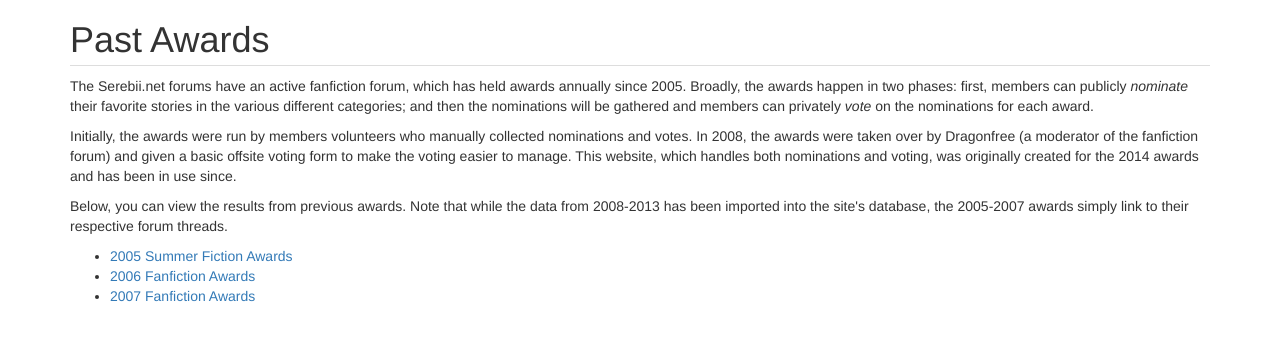
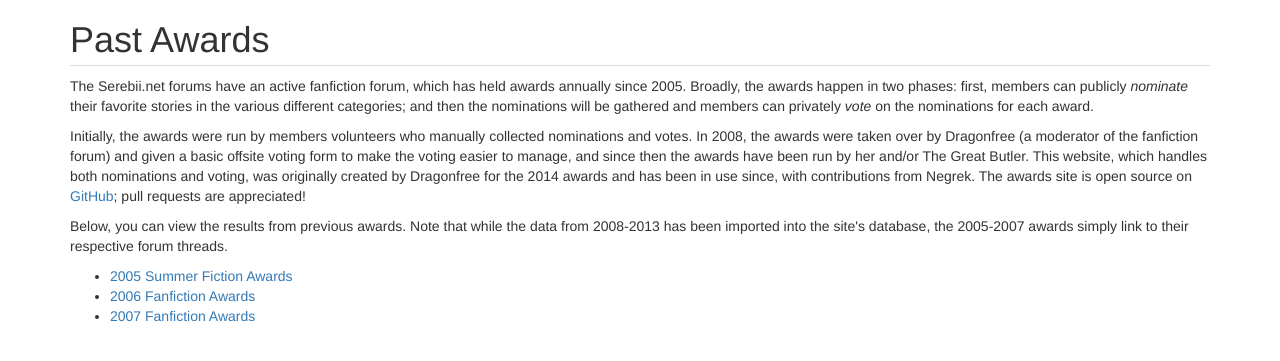
Before and after one commit to antialiasis/thousandroads-companion, a Django app: template awards/templates/past_awards.html in a window 1280 px wide. Shown: the part 52-413 px from the top of the page. Run offline with Django 3.2, Linux system fonts and the light colour scheme; the template is opened without the code that fills it, so the values that code supplies are empty; some libraries are stand-ins or nearby versions.

Commit message:
Add some credit and a GitHub link.

```diff
--- a/awards/templates/past_awards.html
+++ b/awards/templates/past_awards.html
@@ -7,7 +7,7 @@
 
 <p>The Serebii.net forums have an active fanfiction forum, which has held awards annually since 2005. Broadly, the awards happen in two phases: first, members can publicly <em>nominate</em> their favorite stories in the various different categories; and then the nominations will be gathered and members can privately <em>vote</em> on the nominations for each award.</p>
 
-<p>Initially, the awards were run by members volunteers who manually collected nominations and votes. In 2008, the awards were taken over by Dragonfree (a moderator of the fanfiction forum) and given a basic offsite voting form to make the voting easier to manage. This website, which handles both nominations and voting, was originally created for the 2014 awards and has been in use since.</p>
+<p>Initially, the awards were run by members volunteers who manually collected nominations and votes. In 2008, the awards were taken over by Dragonfree (a moderator of the fanfiction forum) and given a basic offsite voting form to make the voting easier to manage, and since then the awards have been run by her and/or The Great Butler. This website, which handles both nominations and voting, was originally created by Dragonfree for the 2014 awards and has been in use since, with contributions from Negrek. The awards site is open source on <a href="https://github.com/antialiasis/serebii-fanfic-awards">GitHub</a>; pull requests are appreciated!</p>
 
 <p>Below, you can view the results from previous awards. Note that while the data from 2008-2013 has been imported into the site's database, the 2005-2007 awards simply link to their respective forum threads.</p>
 
```
